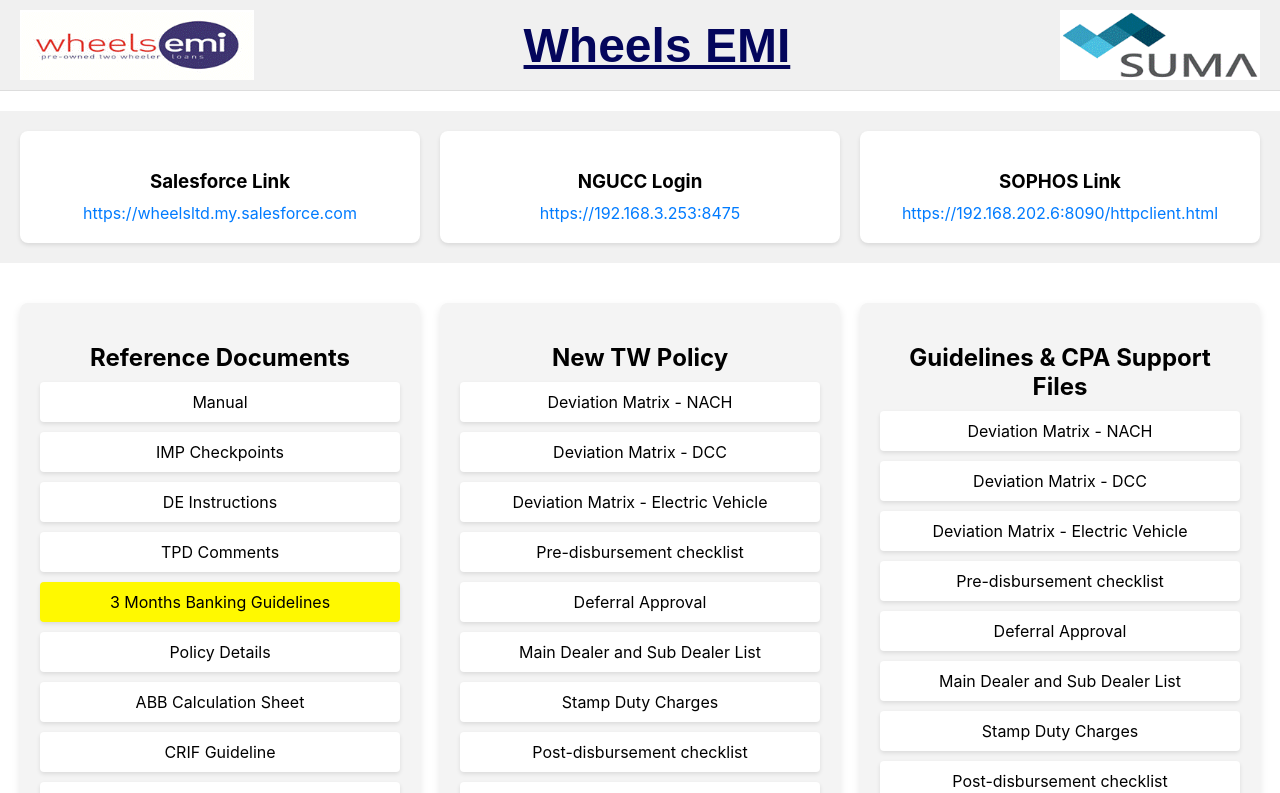
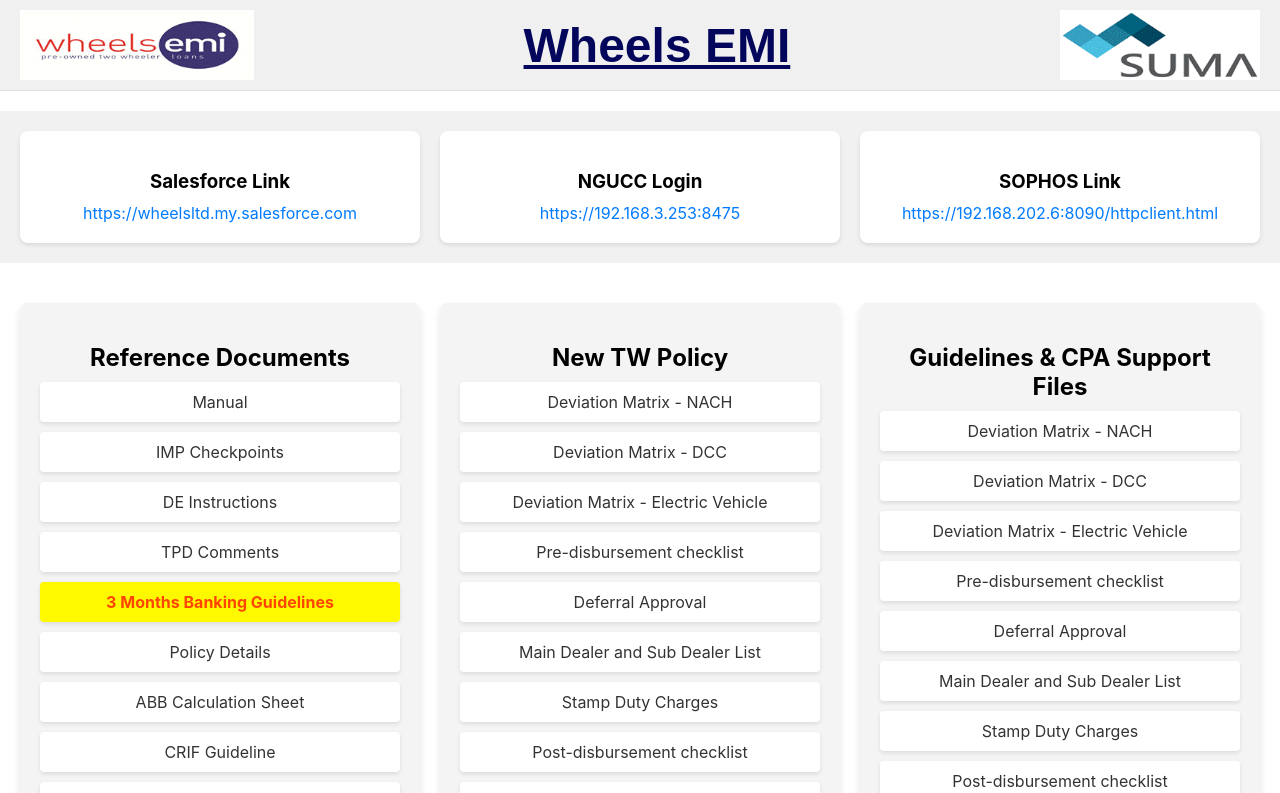
Before and after one commit to shrishailbagale/wheelsemi-dashboard, a React (Create React App) app: page / in a window 1280 px wide. Shown: the top 793 px of the page. Built offline with nearby package versions, Linux system fonts and the light colour scheme.

Commit message:
added Link in Item

```diff
--- a/src/components/Item.css
+++ b/src/components/Item.css
@@ -4,12 +4,27 @@
     border-radius: 4px;
     box-shadow: 0 2px 4px rgba(0, 0, 0, 0.1);
     transition: transform 0.3s, background-color 0.3s;
+    list-style: none;
+    text-decoration: none;
+  }
+  .item a {
+    color: #333;
+    text-decoration: none;
+  }
+
+  .item a:hover a{
+    text-decoration: underline;
   }
 
   .item.highlighted {
     background-color: yellow;
     animation: highlight 1s infinite alternate;
   }
+
+  .item.highlighted a {
+  font-weight: bold;
+  color: #ff4500;
+}
 
   @keyframes highlight {
     from {
--- a/src/components/Item.js
+++ b/src/components/Item.js
@@ -1,10 +1,15 @@
+// Item.js
 import React from 'react';
 import './Item.css';
 
-const Item = ({ text, highlighted }) => (
-  <div className={`item ${highlighted ? 'highlighted' : ''}`}>
-    {text}
-  </div>
-);
+const Item = ({ text, highlighted, link }) => {
+  return (
+    <li className={`item ${highlighted ? 'highlighted' : ''}`}>
+      <a href={link} target="_blank" rel="noopener noreferrer">
+        {text}
+      </a>
+    </li>
+  );
+};
 
 export default Item;
--- a/src/components/MainContent.js
+++ b/src/components/MainContent.js
@@ -2,13 +2,14 @@
 import Section from './Section';
 import Column from './Column';
 import Item from './Item';
+import Manual from '../excel/Instuction Manual_Wheels EMI SFDC - 2023-24.xlsx';
 
 function MainContent() {
   return (
     <div className="main-content">
       <Section title="Reference Documents">
         <Column>
-          <Item text="Manual" />
+        <Item text="Manual" link={Manual}/>
           <Item text="IMP Checkpoints" />
           <Item text="DE Instructions" />
           <Item text="TPD Comments" />
```
Also changed, not shown: 1 other file (tests, documents, lock files or other folders).
